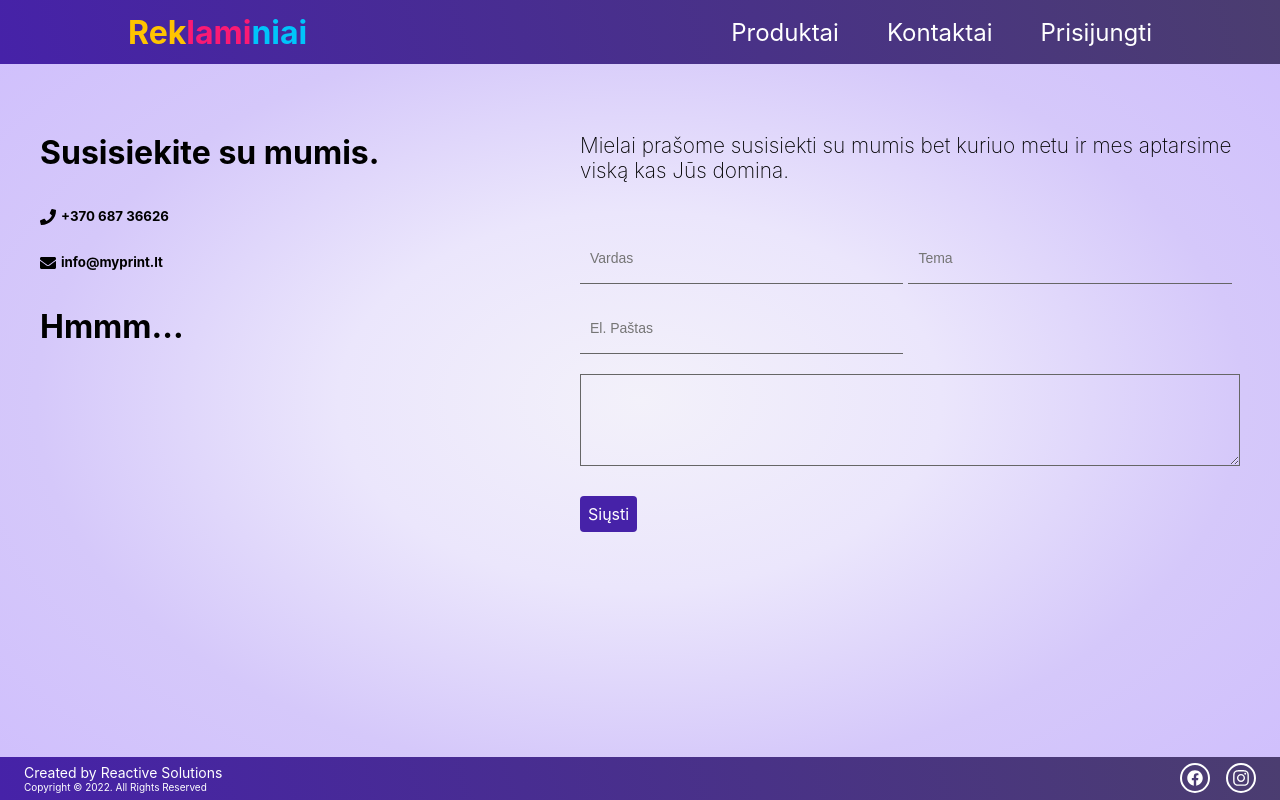
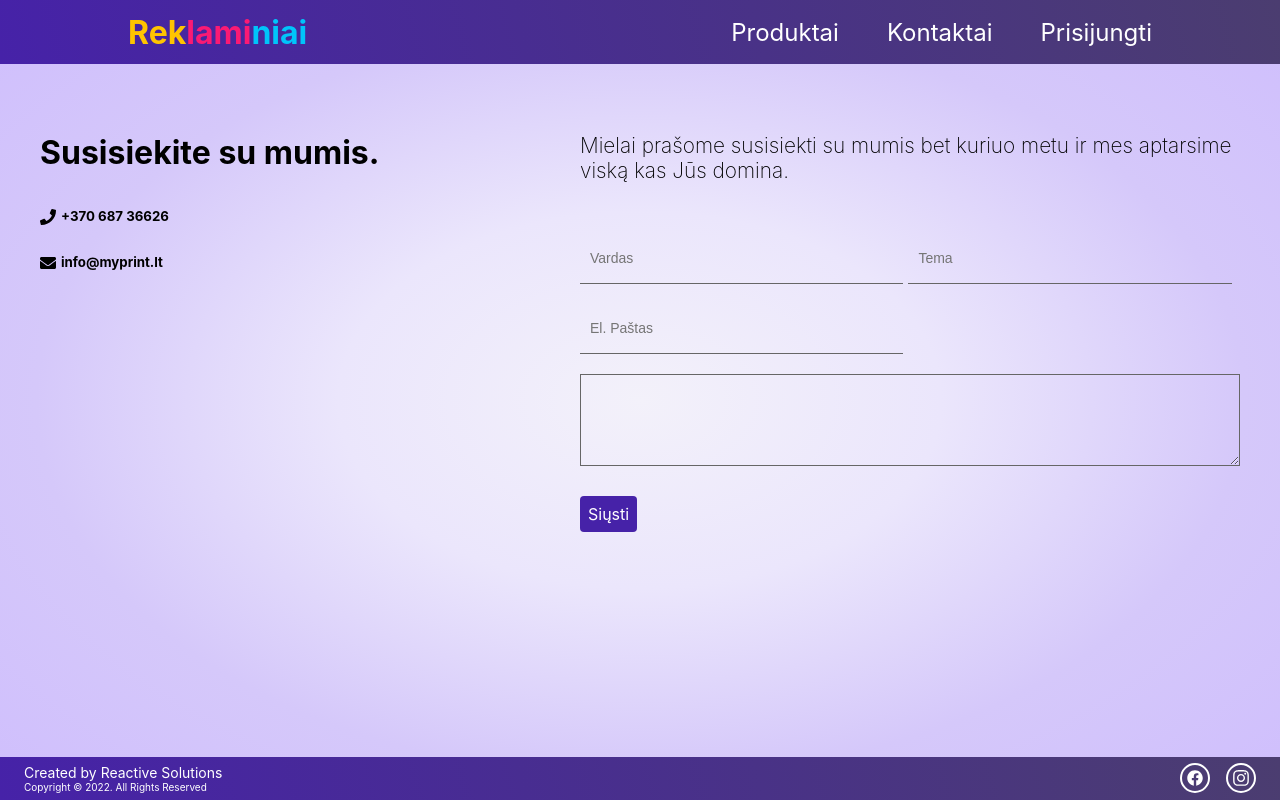
Before and after one commit to gelezhinis/reklaminiai-client, a Next.js app: page /kontaktai in a window 1280 px wide. Built offline with nearby package versions, Linux system fonts and the light colour scheme; no server answers.

Commit message:
fourth try

```diff
--- a/components/ContactForm.js
+++ b/components/ContactForm.js
@@ -52,7 +52,6 @@ const ContactForm = props => {
               <FaEnvelope />
               <h5>info@myprint.lt</h5>
             </div>
-            <h1>Hmmm...</h1>
             {/* <div className={classes.contact_info_item}>
               <FaMapMarkedAlt />
               <h5>Lelijų g. 16, 60000 Alytus</h5>
```
